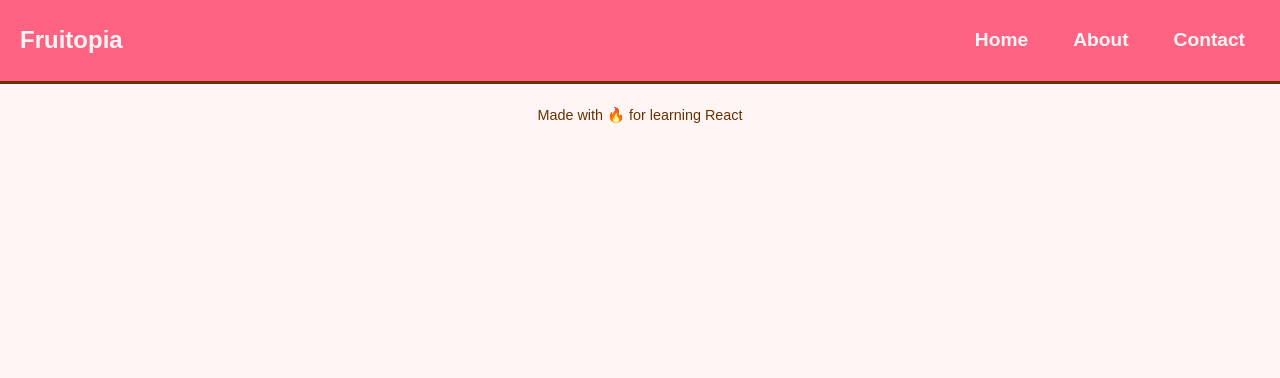
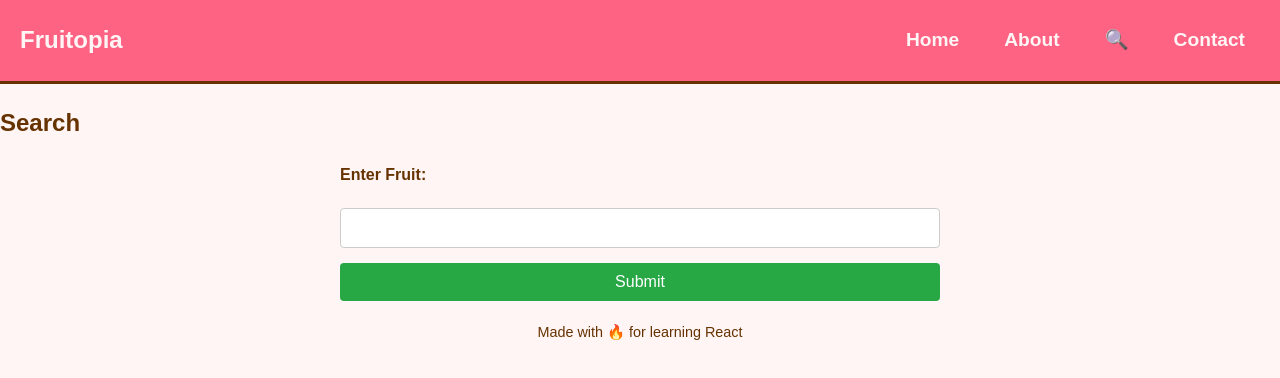
Before and after one commit to Cpreza24/fruitopia, a React (Vite) app: page /search in a window 1280 px wide. Shown: the top 378 px of the page. Built offline with nearby package versions, Linux system fonts and the light colour scheme; no server answers.

Commit message:
adds search route to render search component

```diff
--- a/src/App.jsx
+++ b/src/App.jsx
@@ -7,6 +7,7 @@ import Fruits from './components/Fruits/Fruits';
 import Footer from './components/Footer/Footer';
 import About from './components/About/About';
 import Contact from './components/Contact/Contact';
+import FruitSearch from './components/Fruits/FruitSearch/FruitSearch';
 
 function App() {
   return (
@@ -16,6 +17,7 @@ function App() {
         <Route path='/' element={<Fruits />} />
         <Route path='/about' element={<About />} />
         <Route path='/contact' element={<Contact />} />
+        <Route path='search' element={<FruitSearch />} />
       </Routes>
       <Footer />
     </>
--- a/src/components/Fruits/Fruits.jsx
+++ b/src/components/Fruits/Fruits.jsx
@@ -52,7 +52,7 @@ function Fruits() {
 
   return (
     <>
-      <FruitSearch fruits={fruits} />
+      <h1>Fruit List</h1>
       <FruitList fruits={fruits} />
       {/* add fruit form component here */}
       <FruitForm addFruit={addFruit} />
--- a/src/components/Navbar/Navbar.jsx
+++ b/src/components/Navbar/Navbar.jsx
@@ -9,6 +9,7 @@ function Navbar() {
       <div className='navbar-menu'>
         <NavLink to='/'>Home</NavLink>
         <NavLink to='/about'>About</NavLink>
+        <NavLink to='/search'>🔍</NavLink>
         <NavLink to='/contact'>Contact</NavLink>
       </div>
     </div>
```
